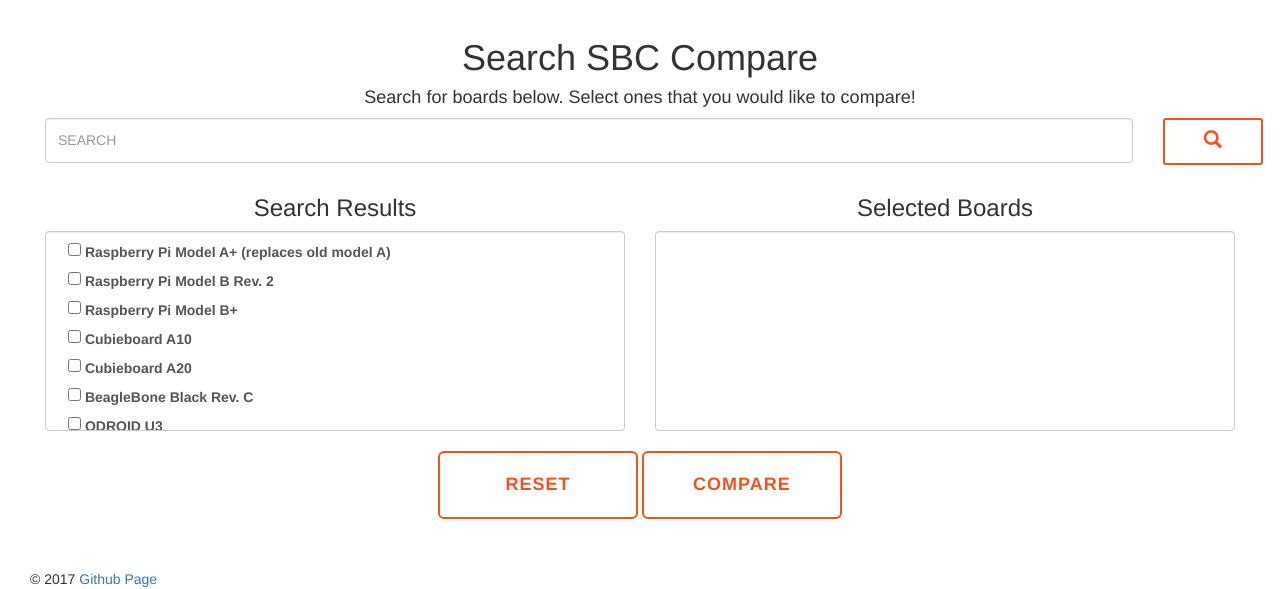
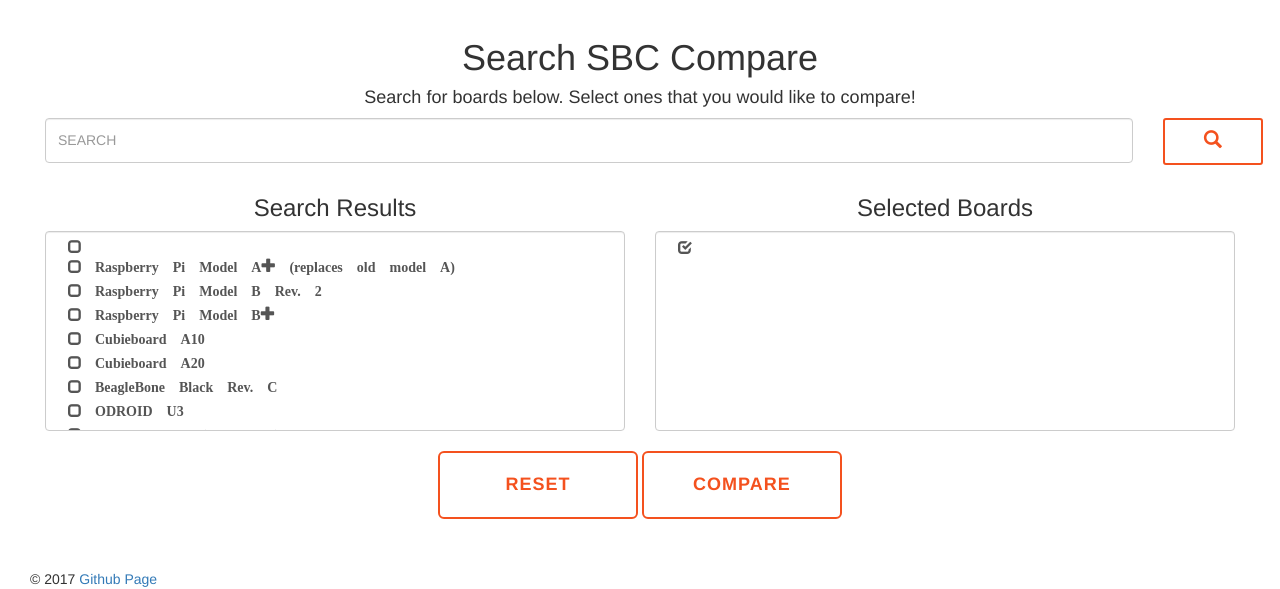
Before and after one commit to bamItsCam/board-db-compare, a Django app: page /search in a window 1280 px wide. Shown: the part 321-910 px from the top of the page. Run offline with Django 3.2, Linux system fonts and the light colour scheme; data comes from the database, SQL or seed files in the repository; some libraries are stand-ins or nearby versions.

Commit message:
some cleanup, adding glyphicon checkboxes to search page

```diff
--- a/sbc_compare/Home/forms.py
+++ b/sbc_compare/Home/forms.py
@@ -27,7 +27,7 @@
 class SearchResults(forms.Form):
 	search_output = forms.ModelMultipleChoiceField(
 		queryset=dbBoards.objects.all(),
-		widget=forms.CheckboxSelectMultiple(attrs={'style': 'height: 15px;'}),
+		widget=forms.CheckboxSelectMultiple(attrs={'class': 'glyphicon glyphicon-unchecked'}),
 		initial=[],
 		label='',
 		required=False)
@@ -39,7 +39,7 @@
 class SearchSelected(forms.Form):
 	selected_boards = forms.ModelChoiceField(
 		queryset=dbBoards.objects.none(),
-		widget=forms.CheckboxSelectMultiple(attrs={'class': 'height: 15px;'}),
+		widget=forms.CheckboxSelectMultiple(attrs={'class': 'glyphicon glyphicon-check'}),
 		label='',
 		required=False)
 
--- a/sbc_compare/Home/templates/Home/search.html
+++ b/sbc_compare/Home/templates/Home/search.html
@@ -144,4 +144,3 @@
 <br>
 
 {% endblock %}
-<!--TODO: Create Compare page, link button to Compare page (after input checks for number of selected boards)-->
--- a/sbc_compare/sbc_compare/templates/base.html
+++ b/sbc_compare/sbc_compare/templates/base.html
@@ -8,11 +8,22 @@
 	{% load staticfiles %}
 	<link rel="stylesheet" href="{% static 'css/bootstrap.min.css' %}" type = "text/css"/>
   <script type="text/javascript" src="{% static 'js/jquery-3.2.0.min.js' %}"></script>
+  <script type="text/javascript" src="{% static 'js/bootstrap.min.js' %}"></script>
 	<meta name="viewport" content = "width=device-width, initial-scale=1.0">
 </head>
 
 <!--My first stylesheet attempt of the decade :)-->
 <style>
+.glyphicon:before {
+  visibility: visible;
+}
+.glyphicon:checked:before {
+  content:"\e067";
+}
+input[type=checkbox].glyphicon{
+  visibility: hidden;
+}
+
 .jumbotron {
   background-color: #f4511e;
   color: #fff;
```
Also changed, not shown: sbc_compare/Home/views.py (+0 -7 lines).
